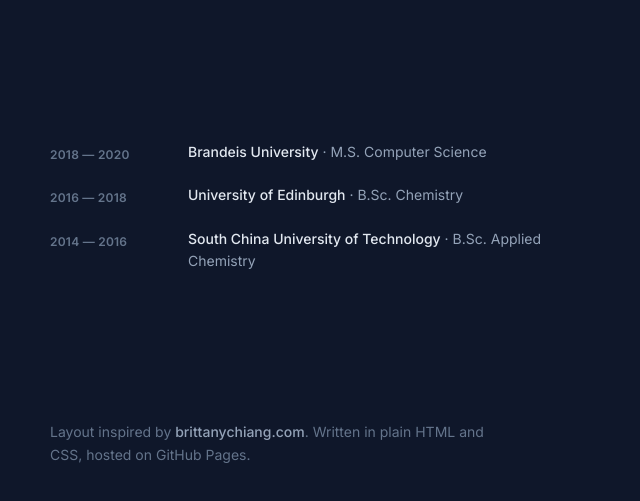
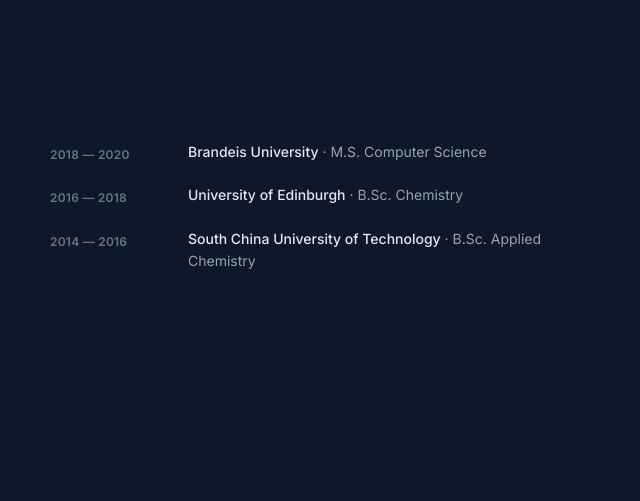
Before and after one commit to HaofanYang/HaofanYang.github.io, a plain HTML site: page index.html in a window 1280 px wide. Shown: the part 2756-3257 px from the top of the page, without its empty margins (590-1230 px from the left). Drawn offline with Linux system fonts and the light colour scheme.

Commit message:
Remove footer credit line
Co-Authored-By: Claude Sonnet 5.5 <noreply@anthropic.com>

```diff
--- a/css/style.css
+++ b/css/style.css
@@ -284,15 +284,6 @@ section p + p { margin-top: 16px; }
 .edu li { margin-bottom: 16px; font-size: 0.875rem; }
 .edu .where { color: var(--heading); font-weight: 500; }
 
-footer {
-  max-width: 28rem;
-  padding-bottom: 8px;
-  font-size: 0.875rem;
-  color: var(--muted);
-}
-footer a { color: var(--text); font-weight: 500; }
-footer a:hover { color: var(--accent); }
-
 /* ---------- tablet ---------- */
 @media (min-width: 640px) {
   .item { grid-template-columns: repeat(8, 1fr); gap: 16px; }
--- a/index.html
+++ b/index.html
@@ -207,10 +207,6 @@
       </ul>
     </section>
 
-    <footer>
-      <p>Layout inspired by <a href="https://brittanychiang.com" target="_blank" rel="noopener">brittanychiang.com</a>. Written in plain HTML and CSS, hosted on GitHub Pages.</p>
-    </footer>
-
   </main>
 </div>
 
```
